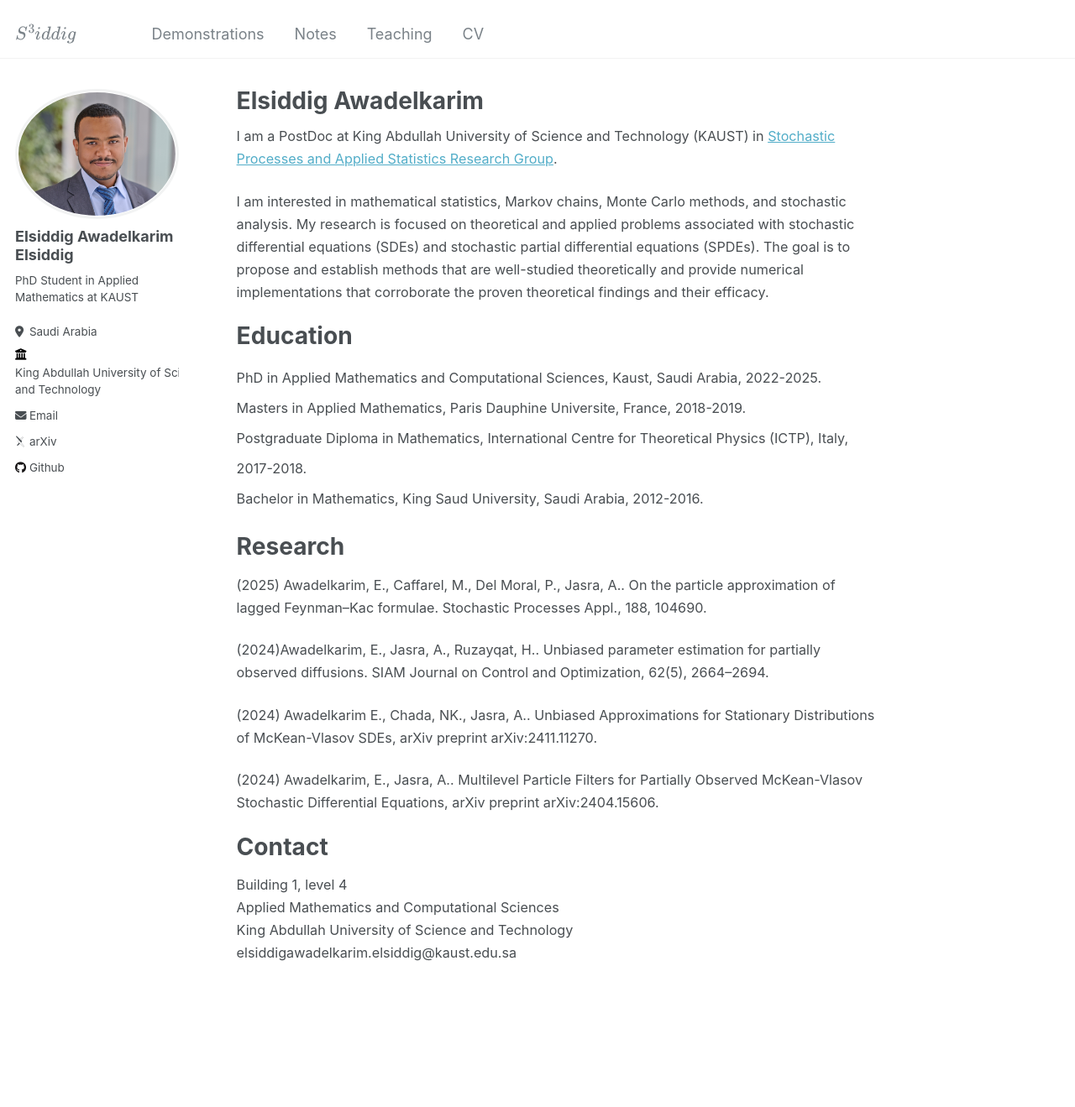
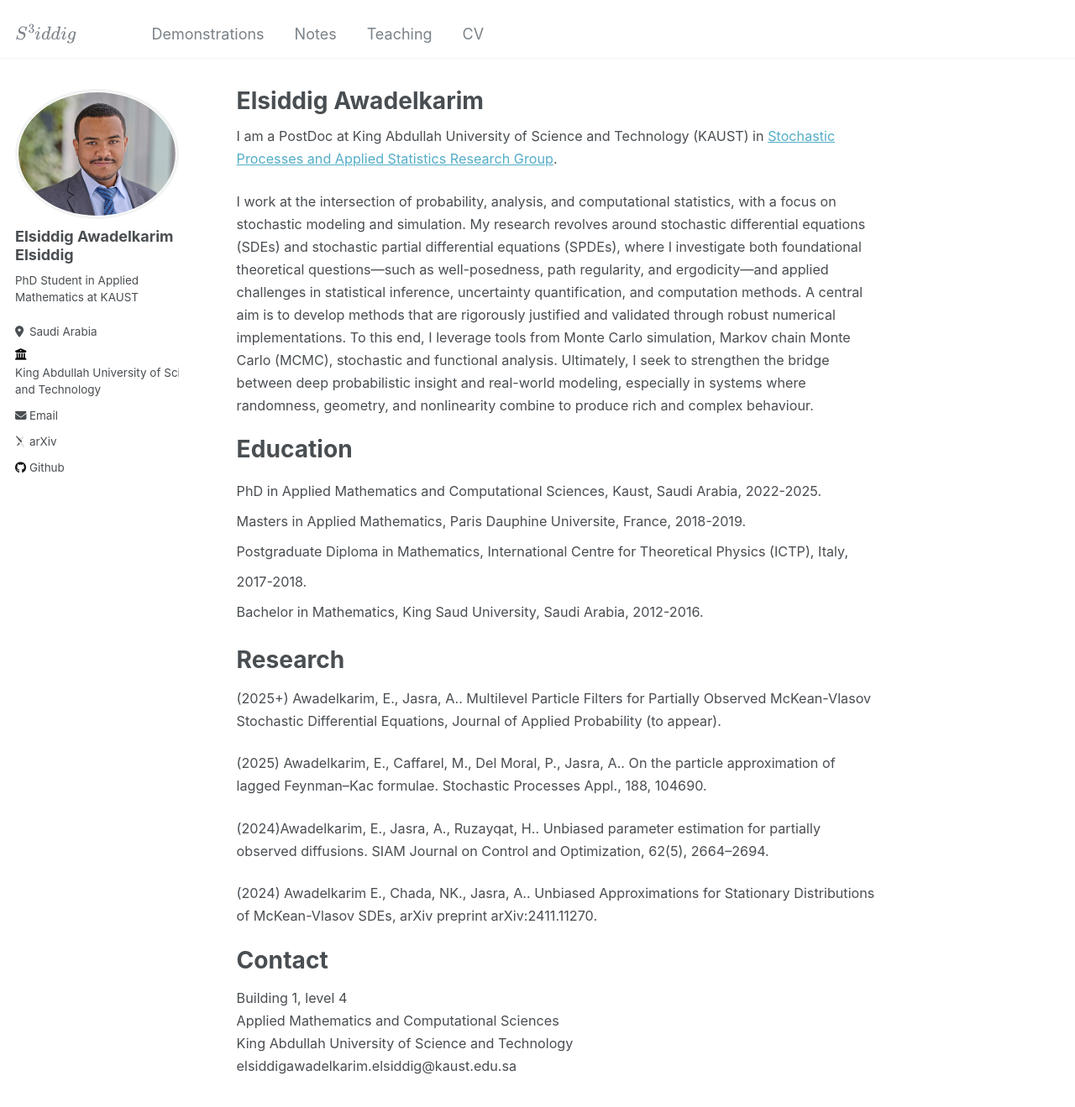
Before and after one commit to siddigss/siddigss.github.io, a Jekyll site: the page built from _pages/about.md, in a window 1280 px wide and 1400 px high. Shown: the top 1319 px of the window at 84% size. Built offline with Jekyll 4.4.1, drawn with Linux system fonts in a browser that asks for light colours; some web fonts are replaced.

Commit message:
Revise about page with new research focus and papers
Updated research interests and added recent publications.

```diff
--- a/_pages/about.md
+++ b/_pages/about.md
@@ -9,7 +9,7 @@ redirect_from:
 <span style="font-size:0.9em;">
 I am a PostDoc at King Abdullah University of Science and Technology (KAUST) in [Stochastic Processes and Applied Statistics Research Group](https://stochproc.kaust.edu.sa/). </span>
 
-<span style="font-size:0.9em;">I am interested in mathematical statistics, Markov chains, Monte Carlo methods, and stochastic analysis. My research is focused on theoretical and applied problems associated with stochastic differential equations (SDEs) and stochastic partial differential equations (SPDEs). The goal is to propose and establish methods that are well-studied theoretically and provide numerical implementations that corroborate the proven theoretical findings and their efficacy.
+<span style="font-size:0.9em;">I work at the intersection of probability, analysis, and computational statistics, with a focus on stochastic modeling and simulation. My research revolves around stochastic differential equations (SDEs) and stochastic partial differential equations (SPDEs), where I investigate both foundational theoretical questions—such as well-posedness, path regularity, and ergodicity—and applied challenges in statistical inference, uncertainty quantification, and computation methods. A central aim is to develop methods that are rigorously justified and validated through robust numerical implementations. To this end, I leverage tools from Monte Carlo simulation, Markov chain Monte Carlo (MCMC), stochastic and functional analysis. Ultimately, I seek to strengthen the bridge between deep probabilistic insight and real-world modeling, especially in systems where randomness, geometry, and nonlinearity combine to produce rich and complex behaviour.
 </span>
 
 Education
@@ -21,13 +21,13 @@ Education
 
 Research
 ======
+<span style="font-size:0.9em;">(2025+) Awadelkarim, E., Jasra, A..  Multilevel Particle Filters for Partially Observed McKean-Vlasov Stochastic Differential Equations, Journal of Applied Probability (to appear).</span>
+
 <span style="font-size:0.9em;">(2025) Awadelkarim, E., Caffarel, M., Del Moral, P., Jasra, A.. On the particle approximation of lagged Feynman–Kac formulae. Stochastic Processes Appl., 188, 104690.</span>
 
 <span style="font-size:0.9em;">(2024)Awadelkarim, E., Jasra, A., Ruzayqat, H.. Unbiased parameter estimation for partially observed diffusions. SIAM Journal on Control and Optimization, 62(5), 2664–2694.</span>
 
 <span style="font-size:0.9em;">(2024) Awadelkarim E., Chada, NK., Jasra, A.. Unbiased Approximations for Stationary Distributions of McKean-Vlasov SDEs, arXiv preprint arXiv:2411.11270.</span>
-
-<span style="font-size:0.9em;">(2024) Awadelkarim, E., Jasra, A..  Multilevel Particle Filters for Partially Observed McKean-Vlasov Stochastic Differential Equations, arXiv preprint arXiv:2404.15606.</span>
 
 Contact
 =====
```
